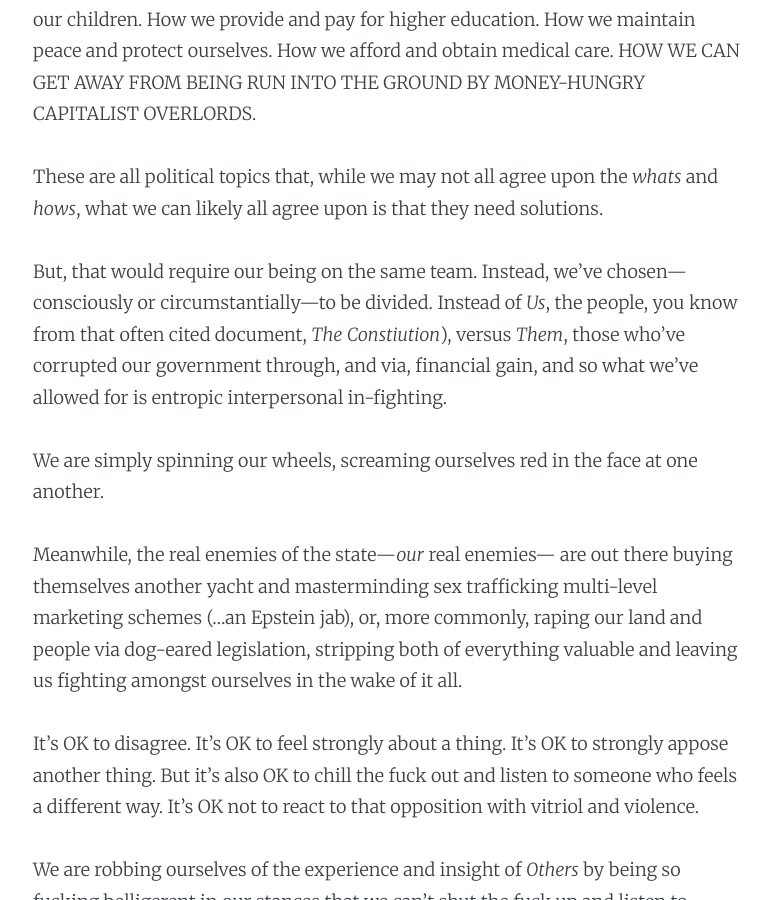
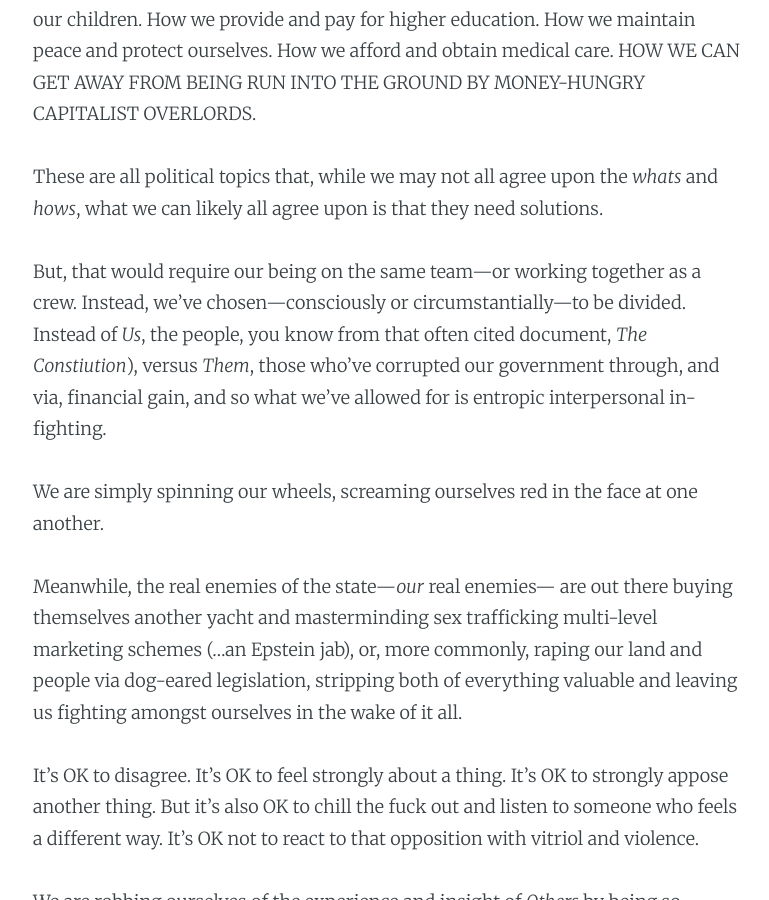
Before and after one commit to chevrenoire/chevrenoire.github.io, a Jekyll site: the page built from _posts/2020-09-30-on-the-debate.md, in a window 1280 px wide and 900 px high, scrolled down 4295 px. Shown: the whole window, without its empty margins (252-1021 px from the left). Built offline with Jekyll 4.4.1, drawn with Linux system fonts in a browser that asks for light colours; nearby versions of some CDN libraries.

Commit message:
update fix

```diff
--- a/_posts/2020-09-30-on-the-debate.md
+++ b/_posts/2020-09-30-on-the-debate.md
@@ -58,7 +58,7 @@ _Actual_ political matters can, and should, be debated. How tax dollars are coll
 
 These are all political topics that, while we may not all agree upon the _whats_ and _hows_, what we can likely all agree upon is that they need solutions.
 
-But, that would require our being on the same team. Instead, we've chosen&mdash;consciously or circumstantially&mdash;to be divided. Instead of _Us_, the people, you know from that often cited document, _The Constiution_), versus _Them_, those who've corrupted our government through, and via, financial gain, and so what we've allowed for is entropic interpersonal in-fighting.
+But, that would require our being on the same team&mdash;or working together as a crew. Instead, we've chosen&mdash;consciously or circumstantially&mdash;to be divided. Instead of _Us_, the people, you know from that often cited document, _The Constiution_), versus _Them_, those who've corrupted our government through, and via, financial gain, and so what we've allowed for is entropic interpersonal in-fighting.
 
 We are simply spinning our wheels, screaming ourselves red in the face at one another.
 
```
